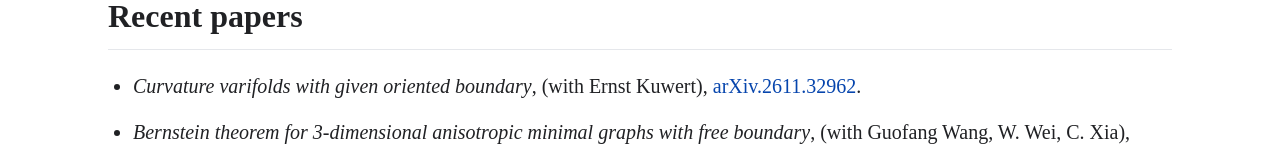
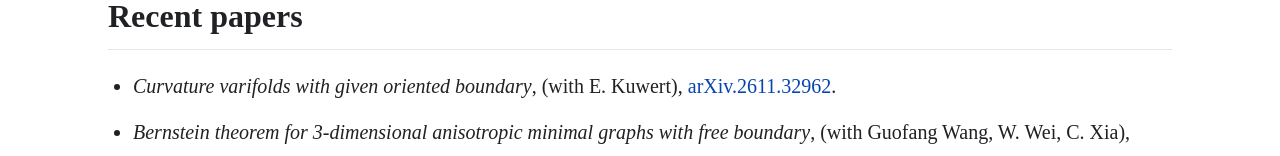
Before and after one commit to xuwenzhang-math/Homepage, a plain HTML site: page index.html in a window 1280 px wide. Shown: the part 577-733 px from the top of the page. Drawn offline with Linux system fonts and the light colour scheme.

Commit message:
Abbreviate E. Kuwert in both listings of arXiv.2611.32962

```diff
--- a/index.html
+++ b/index.html
@@ -38,7 +38,7 @@
 
   <h2>Recent papers</h2>
   <ul class="pubs">
-    <li><em>Curvature varifolds with given oriented boundary</em>, (with Ernst Kuwert), <a href="https://arxiv.org/abs/2611.32962">arXiv.2611.32962</a>.</li>
+    <li><em>Curvature varifolds with given oriented boundary</em>, (with E. Kuwert), <a href="https://arxiv.org/abs/2611.32962">arXiv.2611.32962</a>.</li>
     <li><em>Bernstein theorem for 3-dimensional anisotropic minimal graphs with free boundary</em>, (with Guofang Wang, W. Wei, C. Xia), <a href="https://arxiv.org/abs/2609.12630">arXiv.2609.12630</a>.</li>
     <li><em>Regularity of branched stable minimal immersed hypersurfaces</em>, (with Gaoming Wang), <a href="https://doi.org/10.48550/arXiv.2607.29632">arXiv.2607.29632</a>.</li>
     <li><em>Regularity of stable capillary minimal hypersurfaces</em>, (with Gaoming Wang), <a href="https://doi.org/10.48550/arXiv.2605.20964">arXiv.2605.20964</a>.</li>
```
Also changed, not shown: research.html (+1 -1 lines).
